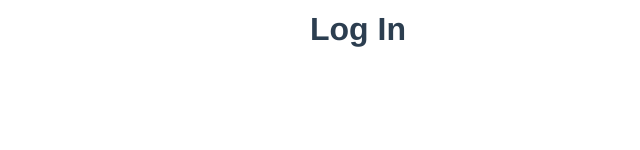
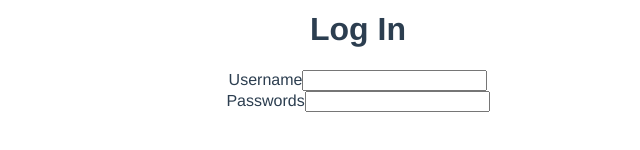
Before and after one commit to sy2729/cvmaster, a Vue app: page /#/login in a window 1280 px wide. Shown: the part 382-532 px from the top of the page, without its empty margins (0-640 px from the left). Built offline with nearby package versions, Linux system fonts and the light colour scheme.

Commit message:
add input component, need more style

```diff
--- /dev/null
+++ b/src/components/basic/input.vue
@@ -0,0 +1,23 @@
+<template>
+    <div>
+        <span>{{inputTitle}}</span><input :type="inputType">
+    </div>
+</template>
+
+<script>
+export default {
+    name: 'VInput',
+    props: {
+        inputType: {
+            type: String,
+            default: "text",
+        },
+        inputTitle: String,
+
+    }
+}
+</script>
+
+<style lang="scss" scoped>
+
+</style>
--- a/src/views/login.vue
+++ b/src/views/login.vue
@@ -4,17 +4,25 @@
         <img :src="url" alt="img">
       </div>
       <div class='content flex-auto'>
-        <h1 class="t-center">Log In</h1>
+          <h1 class="t-center">Log In</h1>
+          <v-input :input-title='Username'></v-input>
+          <v-input input-title='Passwords' input-type="password"></v-input>
       </div>
   </div>
 </template>
 
 <script>
+import VInput from "@/components/basic/input.vue";
+
 export default {
   data(){
     return {
       url:'https://cdn.dribbble.com/users/78489/screenshots/4966994/ramin_nasibov_logo__svrf_branding_logofolio_.png',
+      Username: 'Username',
     }
+  },
+  components: {
+    VInput,
   }
 }
 </script>
```
